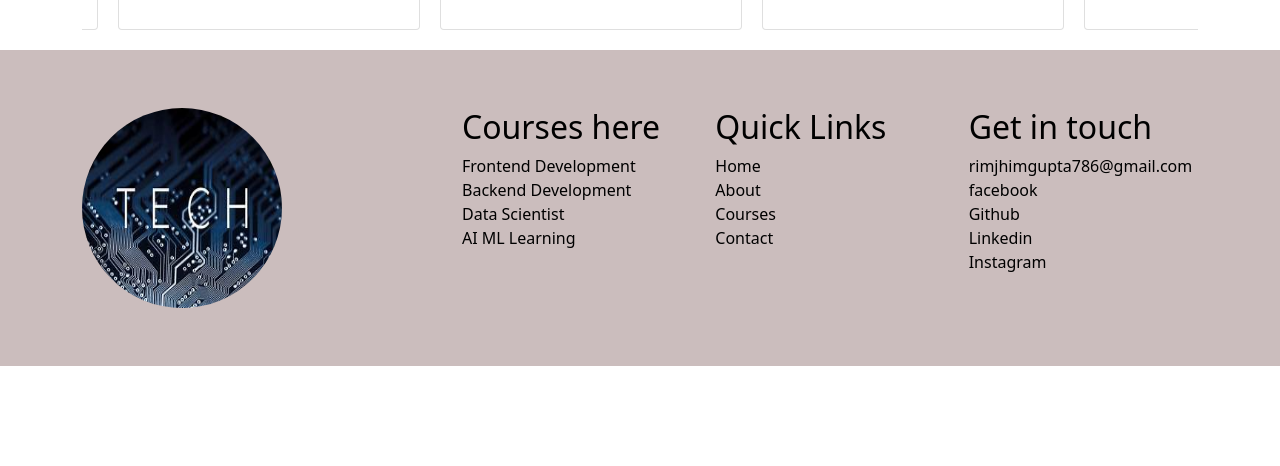
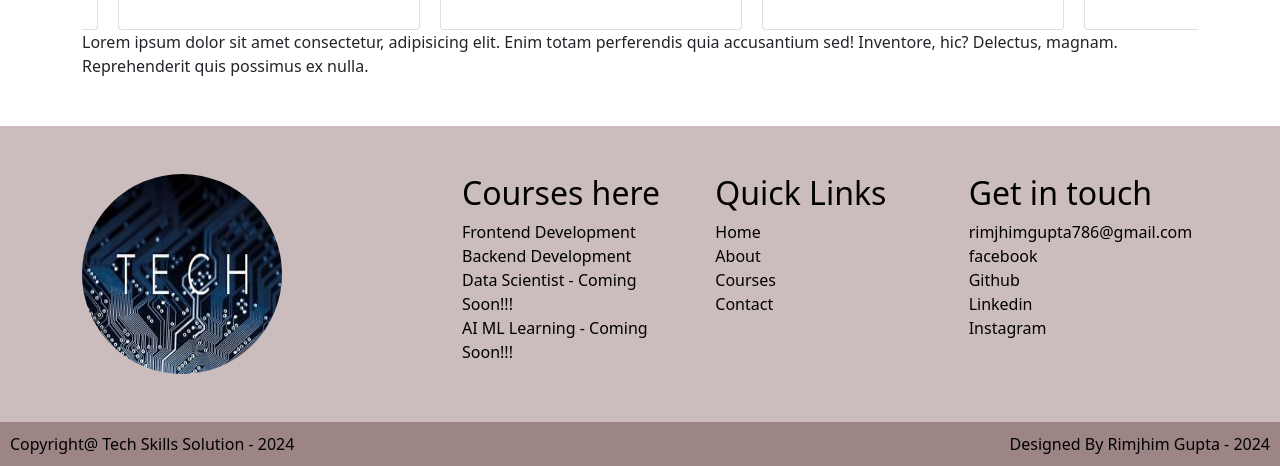
Before and after one commit to rimjhimgupta08/RoadMap, a React app: page / in a window 1280 px wide. Shown: the part 1354-1820 px from the top of the page. Before the commit the page ends 1720 px from the top, so only its background shows below. Built offline with nearby package versions, Linux system fonts and the light colour scheme.

Commit message:
add content file

```diff
--- a/src/components/Contact.js
+++ b/src/components/Contact.js
@@ -30,7 +30,7 @@ const Contact = () => {
             <textarea name="" id="" cols="30" rows="5" placeholder='Enter Your Quiry'></textarea>
             </label>
 
-
+            <input type="submit" />
           </form>
         </div>
       </div>
--- /dev/null
+++ b/src/components/Content.js
@@ -0,0 +1,11 @@
+import React from 'react'
+
+const Content = () => {
+  return (
+    <div  className='container'>
+      Lorem ipsum dolor sit amet consectetur, adipisicing elit. Enim totam perferendis quia accusantium sed! Inventore, hic? Delectus, magnam. Reprehenderit quis possimus ex nulla.
+    </div>
+  )
+}
+
+export default Content
--- a/src/components/Footer.js
+++ b/src/components/Footer.js
@@ -10,7 +10,7 @@ const Footer = () => {
 
       <footer>
       <div className="container my-5 footer">
-            <div className="row">
+            <div className="row pt-5">
                   <div className="col-md-4 col-sm-6">
                   <img src="./image/it.jpeg" alt=""  width="200px" height="200px" className='rounded-circle'
                   />
@@ -21,8 +21,8 @@ const Footer = () => {
                               <h2>Courses here</h2>
                               <li>Frontend Development</li>
                               <li>Backend Development</li>
-                              <li>Data Scientist</li>
-                              <li>AI ML Learning</li>
+                              <li>Data Scientist - Coming Soon!!!</li>
+                              <li>AI ML Learning - Coming Soon!!!</li>
 
 
                               </div>
@@ -50,6 +50,16 @@ const Footer = () => {
                   </div>
             </div>
       </div>
+      <div className="bottom-footer">
+            <div className="left">
+            Copyright@ Tech Skills Solution - 2024
+            </div>
+            <div className="right">
+            Designed By Rimjhim Gupta - 2024
+
+            </div>
+
+      </div>
       </footer>
   )
 }
--- a/src/components/Frontend.js
+++ b/src/components/Frontend.js
@@ -47,7 +47,7 @@ const Frontend = () => {
                   <i class="fa-solid fa-arrow-down"></i>
                   <h3>REST API <span><Link href="">Read More</Link></span></h3>
                   <i class="fa-solid fa-arrow-down"></i>
-                  <h3>Testing</h3>
+                  <h3>Testing <span><Link href="">Read More</Link></span></h3>
 
             </div>
       </div>
--- a/src/components/Mediaquery.css
+++ b/src/components/Mediaquery.css
@@ -49,6 +49,18 @@
       }
       .about .info p{
             font-size: .8rem;
+      }
+      .navbar-collapse{
+            background-color: rgb(219, 52, 80) !important;
+            /* cursor: white; */
+            height: 400px;
+            z-index: 0;
+            display: block;
+            overflow: hidden;
+      }
+      .navbar-collapse .nav-item .nav-link{
+            color: white !important;
+            font-size: 1.3rem;
       }
 
 }
--- a/src/components/Navbar.js
+++ b/src/components/Navbar.js
@@ -1,5 +1,7 @@
 import React  from 'react'
 import { Link, NavLink } from 'react-router-dom';
+import './Mediaquery.css';
+
 
 function Navbar () {
 
@@ -10,7 +12,7 @@ function Navbar () {
 
       <nav className="navbar navbar-expand-lg navbar-light bg-light shadow p-3 mb-1  rounded">
   <div className="container">
-    <Link className="navbar-brand" to="/"><img src="./image/it.jpeg" alt="" width='80px' /></Link>
+    <Link className="navbar-brand" to="/"><img src="./image/it.jpeg" alt="" width='80px' /> Tech Skills</Link>
 
     {/* <p className='text-center'>Welcome - {userName.name}</p> */}
 
@@ -31,12 +33,12 @@ function Navbar () {
         <li className="nav-item">
           <NavLink className="nav-link" to="/courses" >Courses</NavLink>
         </li>
-        <li className="nav-item">
+        {/* <li className="nav-item">
           <NavLink className="nav-link " to="/login" >Login</NavLink>
         </li>
         <li className="nav-item">
           <NavLink className="nav-link " to="/register" >SignUp</NavLink>
-        </li>
+        </li> */}
 
         {/* <div>
       <h1>Welcome, {username}!</h1>
--- a/src/components/Slider.js
+++ b/src/components/Slider.js
@@ -3,6 +3,7 @@ import './slider.css';
 import MarqueeCard from './MarqueeCard';
 import Marque from './Marque';
 import './Mediaquery.css';
+import Content from './Content';
 
 
 const images = [
@@ -55,6 +56,7 @@ const prevImage = () =>{
                         </div>
                         <Marque/>
                         <MarqueeCard/>
+                        <Content/>
             </>
       )
 }
--- a/src/components/slider.css
+++ b/src/components/slider.css
@@ -83,7 +83,7 @@
   }
   footer{
     background-color: rgb(203, 189, 189);
-    padding: 10px;
+    /* padding: 10px; */
     margin-top: 20px;
     color: black;
     list-style: none;
@@ -112,3 +112,13 @@
   .contact textarea{
     margin: 10px;
   }
+  .bottom-footer{
+    background-color: rgb(157, 133, 133);
+    margin-bottom: -10px;
+    width: 100%;
+    display: flex;
+    justify-content: space-between;
+    align-items: center;
+    padding: 10px;
+    flex-wrap: wrap;
+  }
```
Also changed, not shown: src/index.js (+10 -10 lines).
